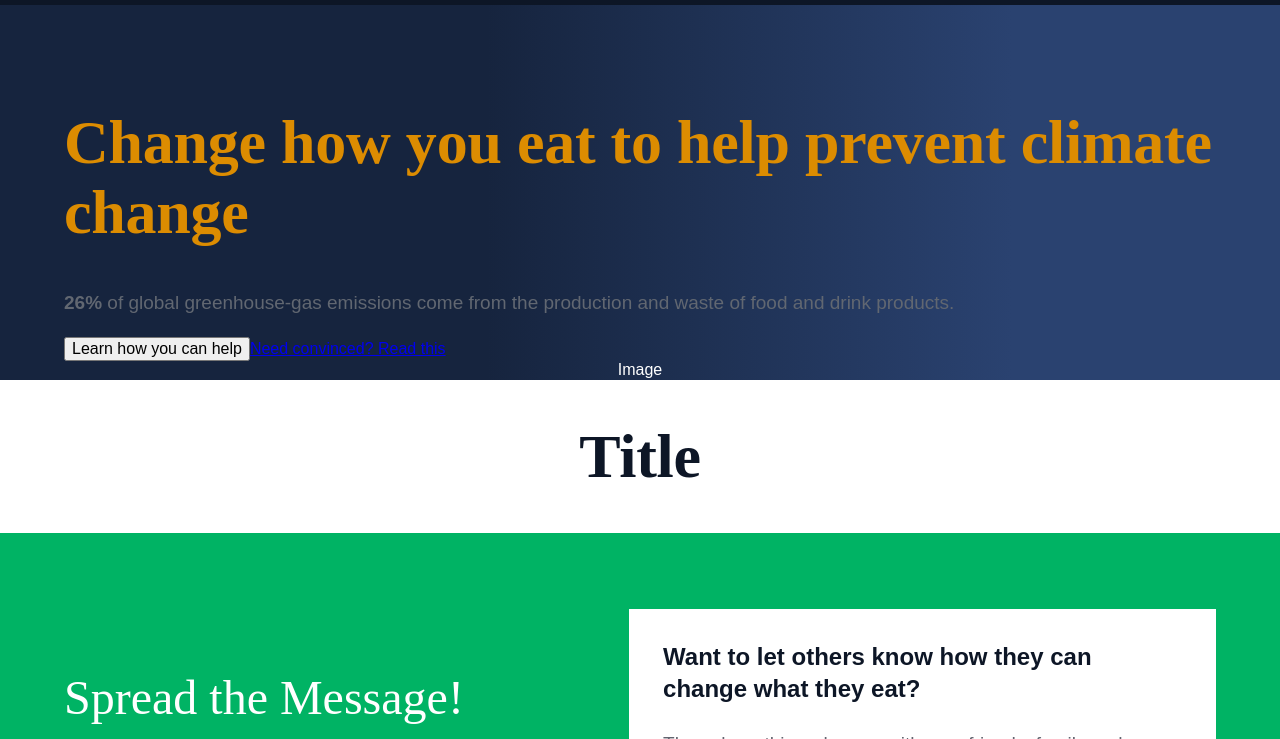
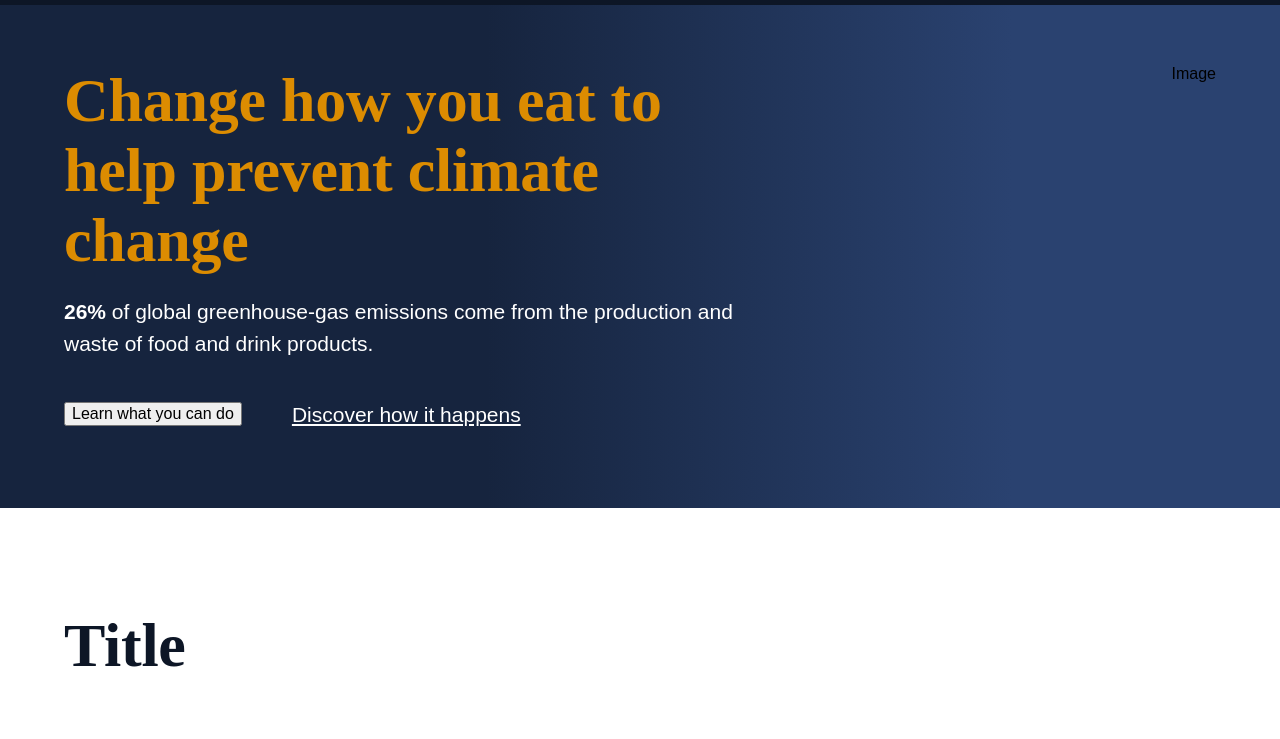
Before and after one commit to impactmakers/climatechoice, a Gatsby site: page /change-how-you-eat in a window 1280 px wide. Shown: the part 61-800 px from the top of the page. Built offline with nearby package versions, Linux system fonts and the light colour scheme; Gatsby itself is replaced by a stand-in of ours; some packages are replaced by stand-ins of ours.

Commit message:
styling choice banner

```diff
--- a/src/components/HomeIntro/Styles.module.scss
+++ b/src/components/HomeIntro/Styles.module.scss
@@ -65,6 +65,10 @@
 
 .ctaPrimary {
   @include no-underline;
+  width: 100%;
+  @include mq('tablet') {
+    width: auto;
+  }
 }
 
 .ctaSecondary {
--- a/src/components/HomeIntro/index.js
+++ b/src/components/HomeIntro/index.js
@@ -21,7 +21,7 @@ const HomeIntro = () => (
             <button
               className={`${ButtonStyles.btnSimple} ${ButtonStyles.btnMd} ${
                 ButtonStyles.btnGreen
-              }`}
+              } ${ButtonStyles.btnMobile}`}
             >
               Learn how you can help
             </button>
--- a/src/pages/change-how-you-eat/index.js
+++ b/src/pages/change-how-you-eat/index.js
@@ -15,30 +15,36 @@ const ChangeHowYouEatPage = () => (
         <div
           className={`${ChoiceStyles.bannerContent} ${Styles.bannerContent}`}
         >
-          <h1 className={`${ChoiceStyles.bannerTitle} ${Styles.bannerTitle}`}>Change how you eat to help prevent climate change</h1>
+          <h1 className={`${ChoiceStyles.bannerTitle} ${Styles.bannerTitle}`}>
+            Change how you eat to help prevent climate change
+          </h1>
           <p className={`${ChoiceStyles.bannerDesc} ${Styles.bannerDesc}`}>
-          < b>26%</b> of global greenhouse-gas emissions come from the production and waste of food and drink products.
+            <b>26%</b> of global greenhouse-gas emissions come from the
+            production and waste of food and drink products.
           </p>
-          <div className={`${ChoiceStyles.bannerActions} ${Styles.bannerActions}`}>
-            <a className={ChoiceStyles.bannerCtaPrimary} href="/join" title="Get started now">
+
+          <div className={ChoiceStyles.bannerActions}>
+            <a
+              className={ChoiceStyles.bannerCtaPrimary}
+              href="#actions"
+              title="See how you can take action"
+            >
               <button
-                className={`${ButtonStyles.btnSimple} ${ButtonStyles.btnLg} ${
+                className={`${ButtonStyles.btnSimple} ${ButtonStyles.btnMd} ${
                   ButtonStyles.btnGreen
-                }`}
+                } ${ButtonStyles.btnMobile}`}
               >
-                Learn how you can help
+                Learn what you can do
               </button>
             </a>
             <span className={ChoiceStyles.bannerCtaSecondary}>
-              <Link to="/" title="Learn more">
-                Need convinced? Read this
+              <Link to="#how-it-happens" title="How it happens">
+                Discover how it happens
               </Link>
             </span>
           </div>
         </div>
-        <div
-          className={`${ChoiceStyles.bannerImg} ${Styles.bannerImg}`}
-        >
+        <div className={`${ChoiceStyles.bannerImg} ${Styles.bannerImg}`}>
           Image
         </div>
       </div>
--- a/src/styles/Buttons.module.scss
+++ b/src/styles/Buttons.module.scss
@@ -4,6 +4,7 @@
 
 .btn-default {
   color: #fff;
+
 }
 .btn-primary,
 .btn,
@@ -70,6 +71,7 @@
 /* Buttons */
 .btn-simple,
 .btn-gradient {
+
   margin: 0;
   padding: 0;
   border-width: 2px;
@@ -113,7 +115,7 @@
 .btn-simple.btn-md,
 .btn-gradient.btn-md {
   font-size: 21px;
-  padding: 15px 30px 15px;
+  padding: 17px 30px ;
   font-family: inherit;
 
 }
--- a/src/styles/Choice.module.scss
+++ b/src/styles/Choice.module.scss
@@ -1,35 +1,93 @@
 @import './Variables.module.scss';
 @import './Mixins.module.scss';
+@import './Typography.module.scss';
 
 .banner {
   background-image: linear-gradient(270deg, #2A4270 21%, #16243E 62%);
-  color: $white;
   box-sizing: border-box;
   width: 100%;
   display: flex;
   flex-direction: column;
   align-items: center;
-  @include page-top;
 }
 
 
 .inner {
+  @include pad-top-standard;
+  @include pad-bot-standard;
+  @include mar-bot-small;
   justify-content: space-between;
-  align-items: center;
   flex-direction: column;
   @include mq('tablet') {
+    flex-direction: row;
   }
 }
 
-.bannerContent {}
+
+.bannerContent {
+  display: flex;
+  flex-direction: column;
+  width: 100%;
+  @include mq('tablet') {
+    max-width: 700px;
+  }
+}
 
 
 .bannerTitle {
+  width: 100%;
+  margin: 0;
+  font-weight: 700;
+  font-family: $serif;
   color: $orange;
+  text-align: center;
+  @include mq('tablet') {
+    text-align: left;
+  }
+}
+.bannerDesc {
+  color: $white;
+  @include font-size($text-large);
+  margin-bottom: 0;
+  text-align: center;
+  @include mq('tablet') {
+    text-align: left;
+  }
+}
+.bannerImg {}
+
+
+.bannerActions {
+  display: flex;
+  flex-direction: column;
+  align-items: center;
+  margin-top: 30px;
+  @include mq('tablet') {
+    margin-top: 40px;
+    flex-direction: row;
+  }
 }
 
-.bannerDesc {}
-.bannerActions {}
-.bannerCtaPrimary {}
-.bannerCtaSecondary {}
-.bannerImg {}
+.bannerCtaPrimary {
+  @include no-underline;
+  width: 100%;
+  @include mq('tablet') {
+    width: auto;
+  }
+}
+
+.bannerCtaSecondary {
+  @include links-on-light;
+  @include font-size($text-xsmall);
+  margin-top: 30px;
+  a {
+    color: $white;
+    font-weight: normal;
+    font-size: 21px;
+  }
+  @include mq('tablet') {
+    margin-top: 4px;
+    margin-left: 50px;
+    flex-direction: row;
+  }
+}
--- a/src/styles/Typography.module.scss
+++ b/src/styles/Typography.module.scss
@@ -101,8 +101,8 @@ $text-large: (
   null  : (18px, 27px),
   mobile : (18, 27px),
   tablet: (20px, 30px),
-  desktop : (22px, 32px),
-  max : (22px, 32px),
+  desktop : (21px, 32px),
+  max : (21px, 32px),
 );
 
 $text-body: (
```
